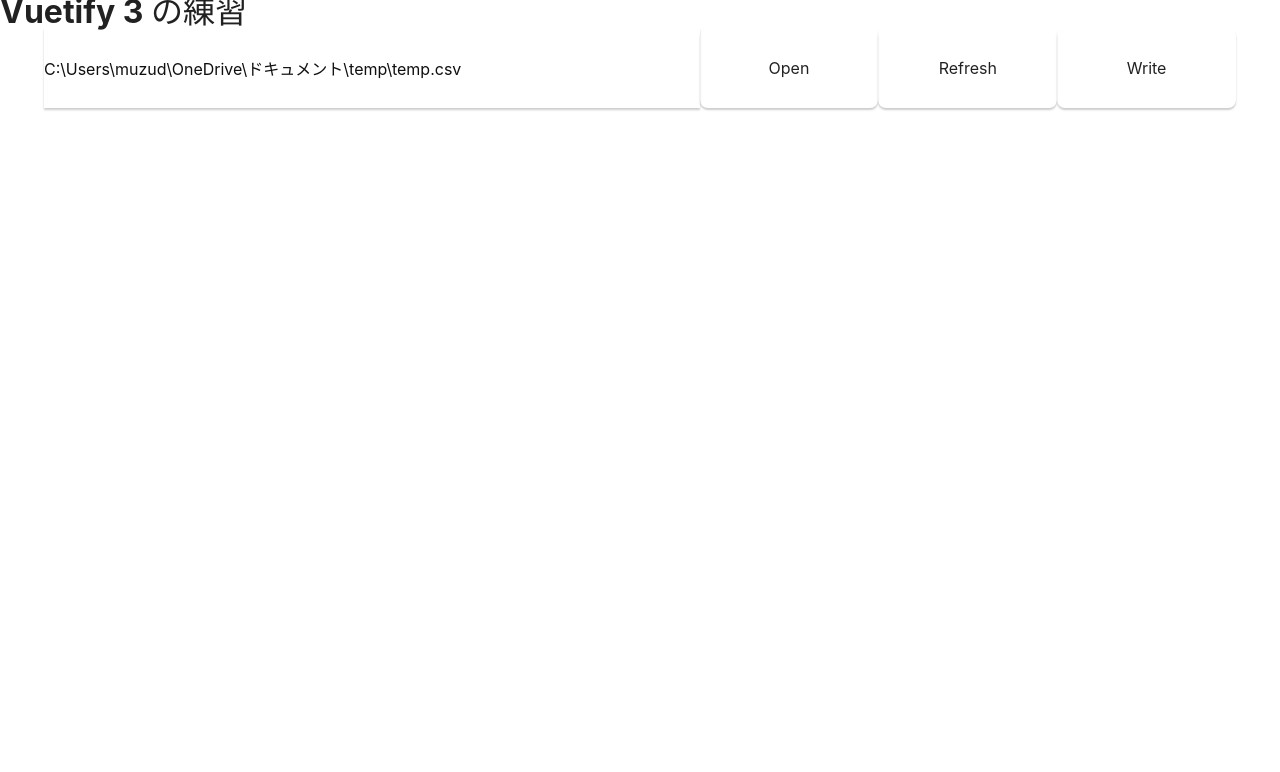
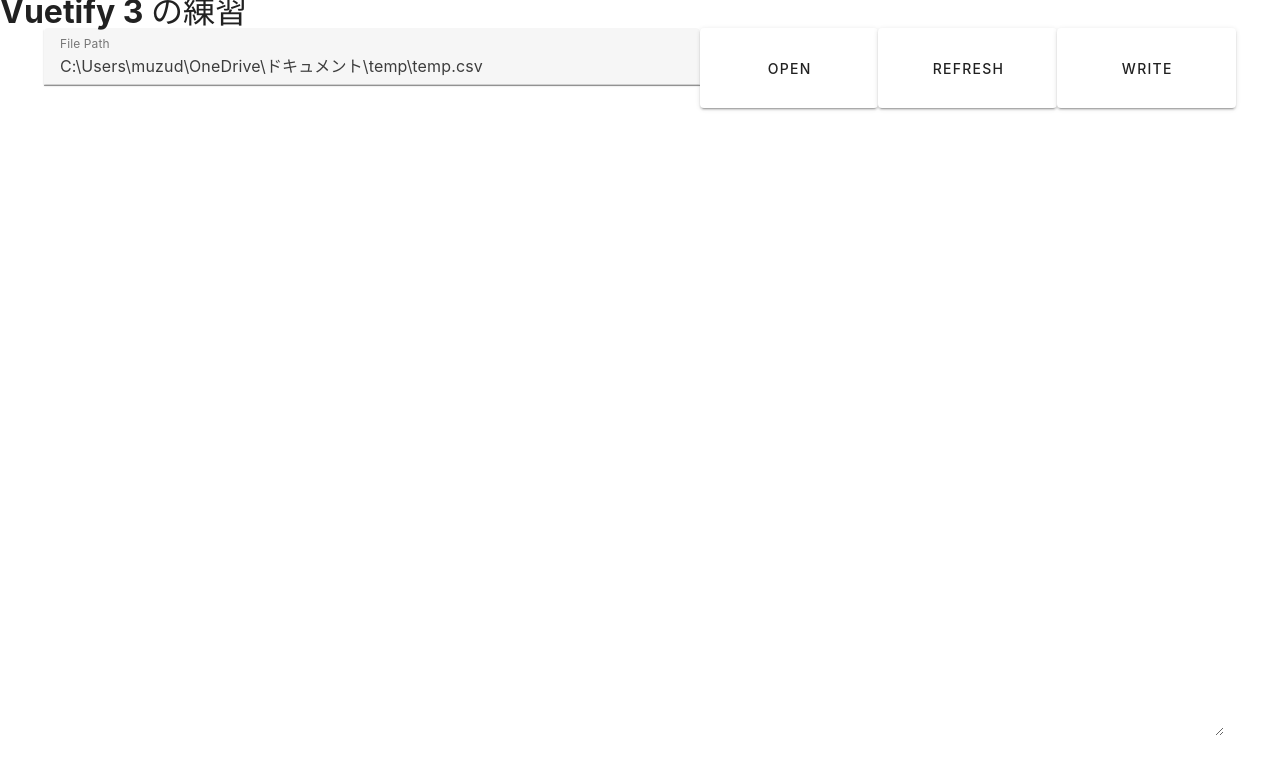
Before and after one commit to muzudho/csv-cleaning-2-on-tauri, a Vue app: page / in a window 1280 px wide. Shown: the top 772 px of the page. Built offline with nearby package versions, Linux system fonts and the light colour scheme.

Commit message:
Vue から Vuetify への置き換え中。

```diff
--- a/src/App.vue
+++ b/src/App.vue
@@ -12,17 +12,17 @@
     -->
             <v-container>
                 <v-row>
-                    <input style="width:55%; height: 10vh;" :value="filePathVM">
-                    <button @click="onOpenButtonClicked" style="width:15%; height: 10vh;">Open</button>
-                    <button @click="onRefreshButtonClicked" style="width:15%; height: 10vh;">Refresh</button>
-                    <button @click="onWriteButtonClicked" style="width:15%; height: 10vh;">Write</button>
+                    <v-text-field v-model="filePathVM" label="File Path" style="width:55%; height: 10vh;"></v-text-field>
+                    <v-btn @click="onOpenButtonClicked" style="width:15%; height: 10vh;">Open</v-btn>
+                    <v-btn @click="onRefreshButtonClicked" style="width:15%; height: 10vh;">Refresh</v-btn>
+                    <v-btn @click="onWriteButtonClicked" style="width:15%; height: 10vh;">Write</v-btn>
                 </v-row>
+                <textarea style="width:100%; height:80vh;" v-model="textVM"></textarea>
             </v-container>
         </v-main>
     </v-app>
     <!--
     <main class="container">
-        <textarea style="width:100%; height:80vh;" v-model="textVM"></textarea>
         <div class="row">
             <select v-model="selectedItemVM" style="width:80%;">
                 <option value="" selected></option>
```
